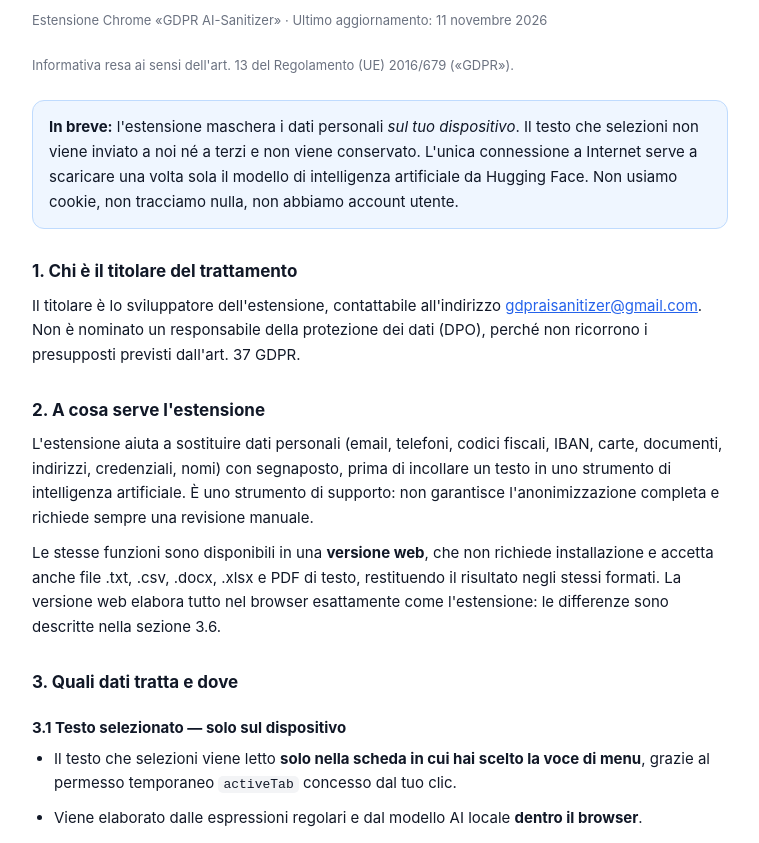
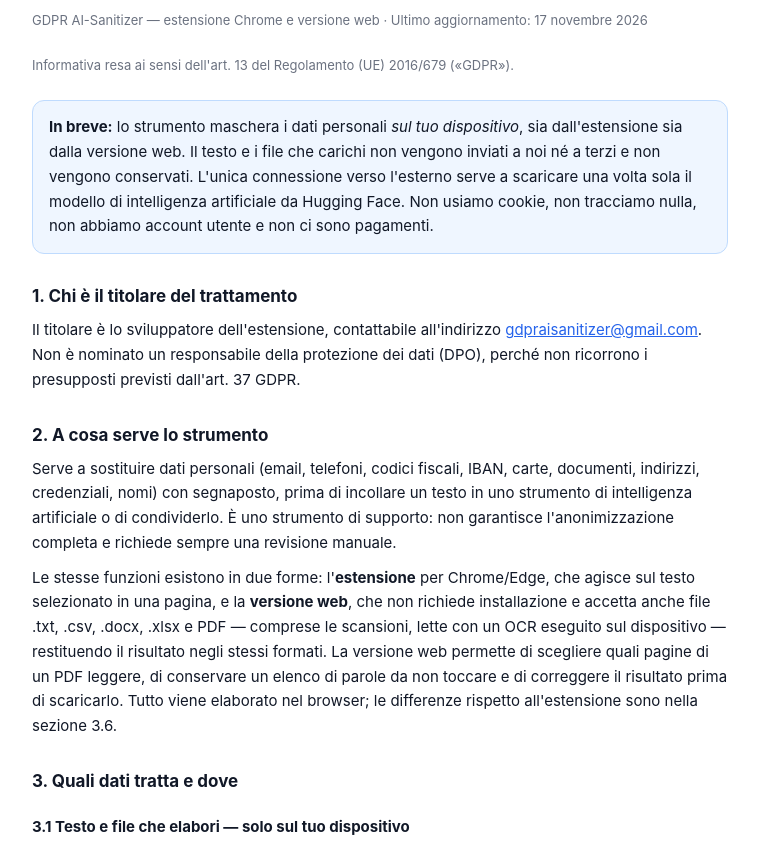
Before and after one commit to Boszboll/gdpr-ai-sanitizer-privacy, a plain HTML site: page index.html in a window 1280 px wide. Shown: the part 100-943 px from the top of the page, without its empty margins (260-1019 px from the left). Drawn offline with Linux system fonts and the light colour scheme.

Commit message:
Aggiorna informativa privacy

```diff
--- a/index.html
+++ b/index.html
@@ -48,14 +48,15 @@
 <body>
 <main>
   <h1>Informativa privacy</h1>
-  <p class="meta">Estensione Chrome «GDPR AI-Sanitizer» · Ultimo aggiornamento: 11 novembre 2026</p>
+  <p class="meta">GDPR AI-Sanitizer — estensione Chrome e versione web · Ultimo aggiornamento: 17 novembre 2026</p>
   <p class="meta">Informativa resa ai sensi dell'art. 13 del Regolamento (UE) 2016/679 («GDPR»).</p>
 
   <div class="box">
-    <p><strong>In breve:</strong> l'estensione maschera i dati personali <em>sul tuo dispositivo</em>.
-    Il testo che selezioni non viene inviato a noi né a terzi e non viene conservato.
-    L'unica connessione a Internet serve a scaricare una volta sola il modello di intelligenza
-    artificiale da Hugging Face. Non usiamo cookie, non tracciamo nulla, non abbiamo account utente.</p>
+    <p><strong>In breve:</strong> lo strumento maschera i dati personali <em>sul tuo dispositivo</em>,
+    sia dall'estensione sia dalla versione web. Il testo e i file che carichi non vengono inviati a
+    noi né a terzi e non vengono conservati. L'unica connessione verso l'esterno serve a scaricare
+    una volta sola il modello di intelligenza artificiale da Hugging Face. Non usiamo cookie, non
+    tracciamo nulla, non abbiamo account utente e non ci sono pagamenti.</p>
   </div>
 
   <h2>1. Chi è il titolare del trattamento</h2>
@@ -66,26 +67,30 @@
     i presupposti previsti dall'art. 37 GDPR.
   </p>
 
-  <h2>2. A cosa serve l'estensione</h2>
+  <h2>2. A cosa serve lo strumento</h2>
   <p>
-    L'estensione aiuta a sostituire dati personali (email, telefoni, codici fiscali, IBAN, carte,
+    Serve a sostituire dati personali (email, telefoni, codici fiscali, IBAN, carte,
     documenti, indirizzi, credenziali, nomi) con segnaposto, prima di incollare un testo in uno
-    strumento di intelligenza artificiale. È uno strumento di supporto: non garantisce
-    l'anonimizzazione completa e richiede sempre una revisione manuale.
+    strumento di intelligenza artificiale o di condividerlo. È uno strumento di supporto: non
+    garantisce l'anonimizzazione completa e richiede sempre una revisione manuale.
   </p>
   <p>
-    Le stesse funzioni sono disponibili in una <strong>versione web</strong>, che non richiede
-    installazione e accetta anche file .txt, .csv, .docx, .xlsx e PDF di testo, restituendo il
-    risultato negli stessi formati. La versione web elabora tutto nel browser esattamente come
-    l'estensione: le differenze sono descritte nella sezione 3.6.
+    Le stesse funzioni esistono in due forme: l'<strong>estensione</strong> per Chrome/Edge, che
+    agisce sul testo selezionato in una pagina, e la <strong>versione web</strong>, che non richiede
+    installazione e accetta anche file .txt, .csv, .docx, .xlsx e PDF — comprese le scansioni,
+    lette con un OCR eseguito sul dispositivo — restituendo il risultato negli stessi formati.
+    La versione web permette di scegliere quali pagine di un PDF leggere, di conservare un elenco
+    di parole da non toccare e di correggere il risultato prima di scaricarlo. Tutto viene
+    elaborato nel browser; le differenze rispetto all'estensione sono nella sezione 3.6.
   </p>
 
   <h2>3. Quali dati tratta e dove</h2>
 
-  <h3>3.1 Testo selezionato — solo sul dispositivo</h3>
+  <h3>3.1 Testo e file che elabori — solo sul tuo dispositivo</h3>
   <ul>
     <li>Il testo che selezioni viene letto <strong>solo nella scheda in cui hai scelto la voce di menu</strong>,
-      grazie al permesso temporaneo <code>activeTab</code> concesso dal tuo clic.</li>
+      grazie al permesso temporaneo <code>activeTab</code> concesso dal tuo clic; nella versione web,
+      solo ciò che incolli o carichi tu.</li>
     <li>Viene elaborato dalle espressioni regolari e dal modello AI locale <strong>dentro il browser</strong>.</li>
     <li><strong>Non viene trasmesso</strong> a nessun server, né nostro né di terzi, e <strong>non viene conservato</strong>:
       resta nella memoria della scheda finché la finestra di revisione è aperta e sparisce alla chiusura.</li>
```
